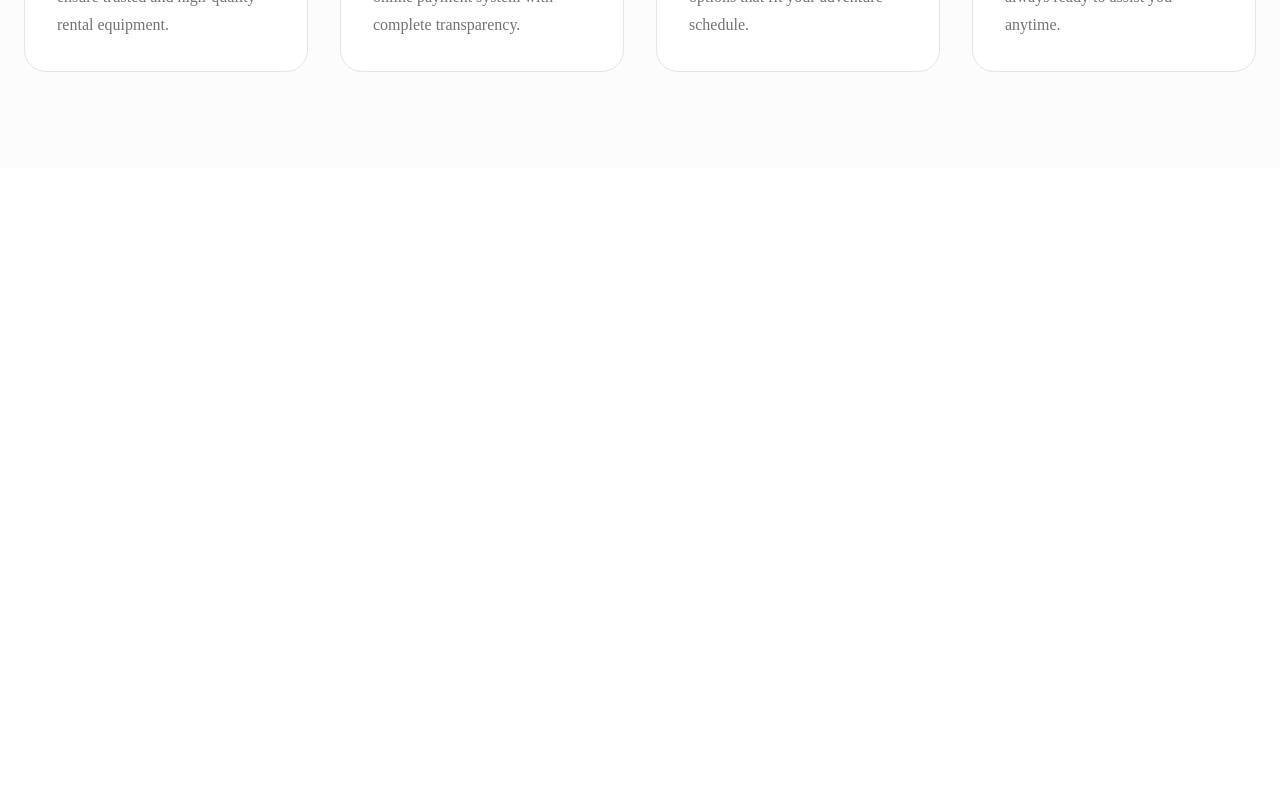
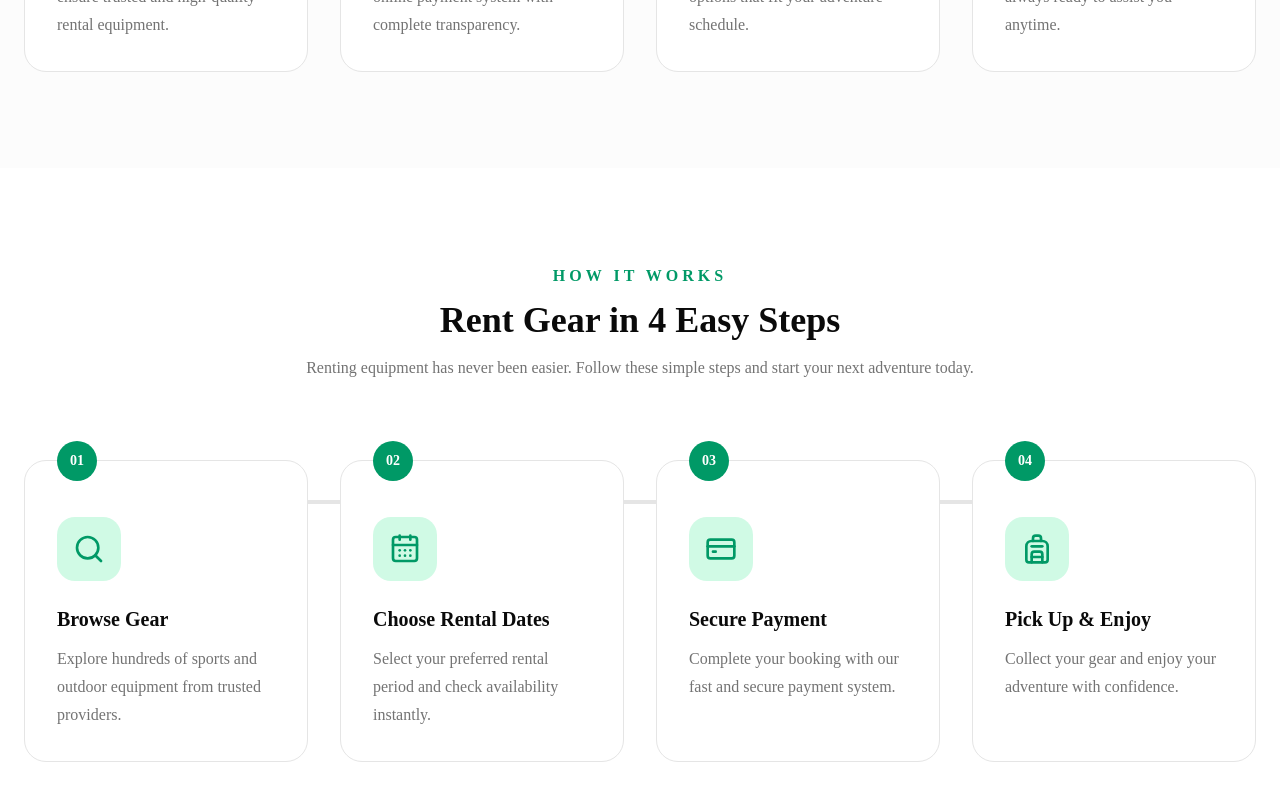
Before and after one commit to shiblo-dev/GearUp-client, a Next.js app: page / in a window 1280 px wide. Shown: the part 3469-4269 px from the top of the page. Before the commit the page ends 3637 px from the top, so only its background shows below. Built offline with nearby package versions, Linux system fonts and the light colour scheme; no server answers.

Commit message:
HowItWorks  section added

```diff
--- a/app/(publicGroup)/page.tsx
+++ b/app/(publicGroup)/page.tsx
@@ -1,6 +1,7 @@
 import Categories from "@/components/home/Categories";
 import FeaturedGear from "@/components/home/FeaturedGear";
 import Hero from "@/components/home/Hero";
+import HowItWorks from "@/components/home/HowItWorks";
 import WhyChooseUs from "@/components/home/WhyChooseUs";
 
 export default function HomePage() {
@@ -10,6 +11,8 @@ export default function HomePage() {
       <Categories />
       <FeaturedGear />
       <WhyChooseUs />
+      <HowItWorks />
+
 
     </main>
   );
--- /dev/null
+++ b/components/home/HowItWorks.tsx
@@ -0,0 +1,103 @@
+import {
+  Search,
+  CalendarDays,
+  CreditCard,
+  Backpack,
+} from "lucide-react";
+
+const steps = [
+  {
+    id: "01",
+    title: "Browse Gear",
+    description:
+      "Explore hundreds of sports and outdoor equipment from trusted providers.",
+    icon: Search,
+  },
+  {
+    id: "02",
+    title: "Choose Rental Dates",
+    description:
+      "Select your preferred rental period and check availability instantly.",
+    icon: CalendarDays,
+  },
+  {
+    id: "03",
+    title: "Secure Payment",
+    description:
+      "Complete your booking with our fast and secure payment system.",
+    icon: CreditCard,
+  },
+  {
+    id: "04",
+    title: "Pick Up & Enjoy",
+    description:
+      "Collect your gear and enjoy your adventure with confidence.",
+    icon: Backpack,
+  },
+];
+
+export default function HowItWorks() {
+  return (
+    <section className="py-24">
+
+      <div className="container mx-auto px-6">
+
+        <div className="text-center">
+
+          <span className="font-semibold uppercase tracking-[0.25em] text-emerald-600">
+            How It Works
+          </span>
+
+          <h2 className="mt-3 text-4xl font-bold">
+            Rent Gear in 4 Easy Steps
+          </h2>
+
+          <p className="mx-auto mt-4 max-w-2xl text-muted-foreground">
+            Renting equipment has never been easier. Follow these simple
+            steps and start your next adventure today.
+          </p>
+
+        </div>
+
+        <div className="relative mt-20 grid gap-8 md:grid-cols-2 xl:grid-cols-4">
+
+          {/* Timeline Line */}
+          <div className="absolute left-0 right-0 top-10 hidden h-1 bg-border xl:block" />
+
+          {steps.map((step) => {
+
+            const Icon = step.icon;
+
+            return (
+              <div
+                key={step.id}
+                className="relative rounded-3xl border bg-background p-8 transition-all duration-300 hover:-translate-y-2 hover:shadow-xl"
+              >
+
+                <div className="absolute -top-5 left-8 flex h-10 w-10 items-center justify-center rounded-full bg-emerald-600 text-sm font-bold text-white">
+                  {step.id}
+                </div>
+
+                <div className="mt-6 flex h-16 w-16 items-center justify-center rounded-2xl bg-emerald-100">
+                  <Icon className="h-8 w-8 text-emerald-600" />
+                </div>
+
+                <h3 className="mt-6 text-xl font-bold">
+                  {step.title}
+                </h3>
+
+                <p className="mt-3 leading-7 text-muted-foreground">
+                  {step.description}
+                </p>
+
+              </div>
+            );
+          })}
+
+        </div>
+
+      </div>
+
+    </section>
+  );
+}
```
